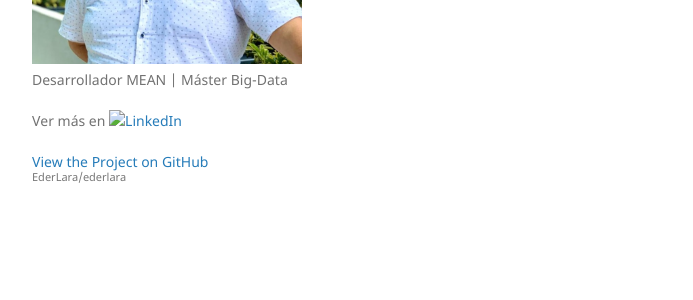
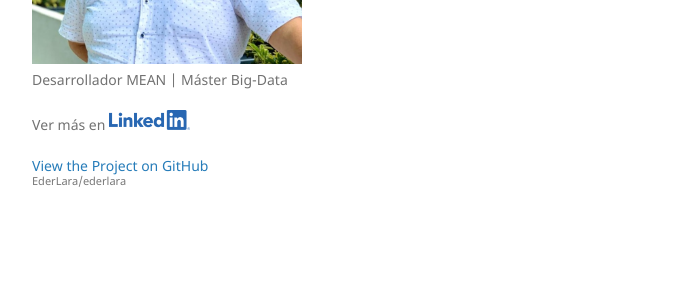
Before and after one commit to EderLara/ederlara, a Jekyll site: the page built from another-page.md, in a window 1280 px wide. Shown: the part 282-582 px from the top of the page, without its empty margins (178-871 px from the left). Built offline with Jekyll 4.4.1, drawn with Linux system fonts in a browser that asks for light colours; our own code applies the rules of GitHub Pages for plain Markdown files.

Commit message:
Actualización index 1.3

```diff
--- a/_config.yml
+++ b/_config.yml
@@ -1,7 +1,8 @@
 title: Eder Lara Trujillo
 logo: /assets/img/eddy.jpg
 description: Desarrollador MEAN | Máster Big-Data
-phone: +57 3115780589 - 318 8622612
+linkedin: https://www.linkedin.com/in/eder-lara-trujillo-659047125/
+imglink: /assets/img/LI-Logo.png
 show_downloads: false
 google_analytics:
 theme: jekyll-theme-minimal
--- a/_layouts/default.html
+++ b/_layouts/default.html
@@ -22,7 +22,7 @@
         {% endif %}
 
         <p>{{ site.description | default: site.github.project_tagline }}</p>
-        <p class="view">Ver más en <a href="{{ site.linkedin }}"><img src="{{ site.imglink }}" alt="LinkedIn"></a></p>
+        <p class="view">Ver más en <a href="{{ site.linkedin }}"><img src="{{ site.imglink  | relative_url }}" width="30%" alt="LinkedIn"></a></p>
 
         {% if site.github.is_project_page %}
         <p class="view"><a href="{{ site.github.repository_url }}">View the Project on GitHub <small>{{ site.github.repository_nwo }}</small></a></p>
```
